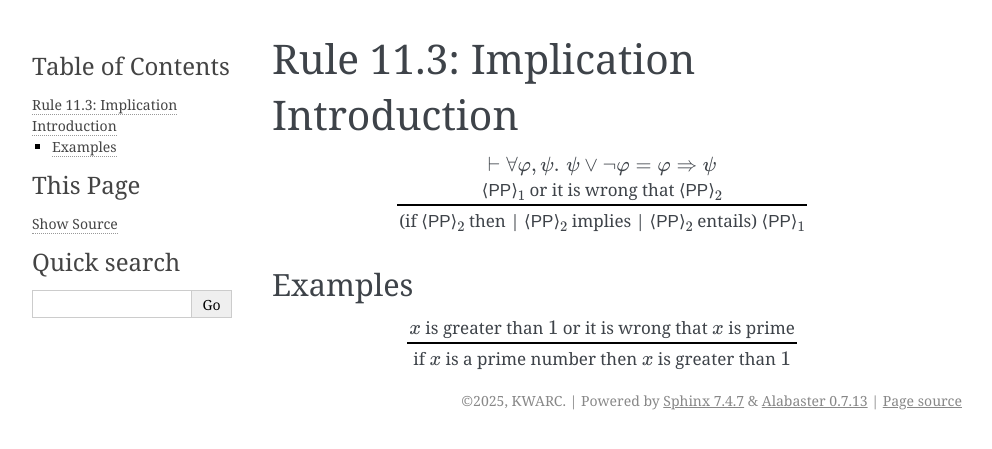
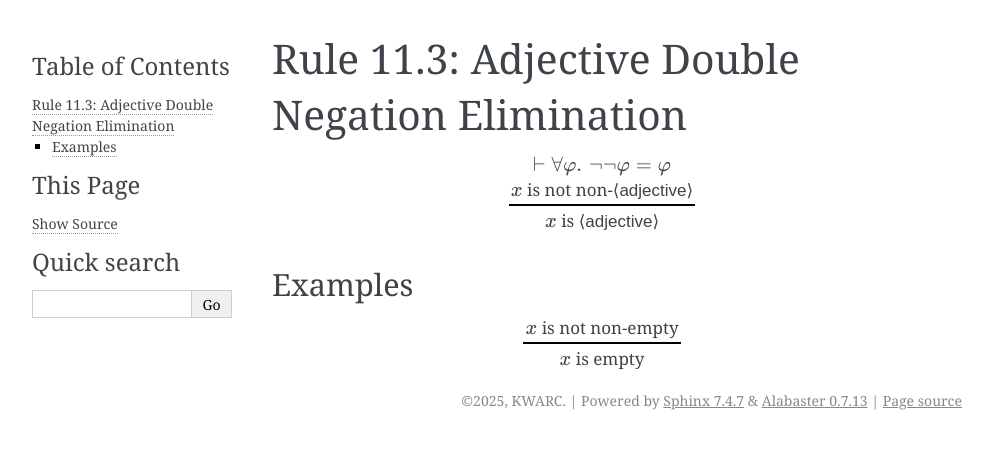
Before and after one commit to FlexiFormal/rewriting-rules, a Sphinx documentation site: the page built from source/rules/rule_11_03.md, in a window 1280 px wide. Shown: the top 449 px of the page, without its empty margins (148-1140 px from the left). Built offline with Sphinx 7.4.7, drawn with Linux system fonts in a browser that asks for light colours; pages that are not in the unit, such as notebooks, are missing from menus.

Commit message:
split rules

````diff
--- a/source/rules/rule_11_03.md
+++ b/source/rules/rule_11_03.md
@@ -1,13 +1,13 @@
-Rule 11.3: Implication Introduction
-===================================
+Rule 11.3: Adjective Double Negation Elimination
+================================================
 
 
 ```{rewrite-rule}
-$\vdash \forall \varphi, \psi.\, \psi \vee \neg \varphi = \varphi \Rightarrow \psi$
+$\vdash \forall \varphi.\, \neg \neg \varphi = \varphi$
 
-{ph}`PP`$_1$ or it is wrong that {ph}`PP`$_2$
+$x$ is not non-{ph}`adjective`
 
-(if {ph}`PP`$_2$ then | {ph}`PP`$_2$ implies | {ph}`PP`$_2$ entails) {ph}`PP`$_1$
+$x$ is {ph}`adjective`
 ```
 
 
@@ -15,7 +15,7 @@ Examples
 --------
 
 ```{rewrite-rule}
-$x$ is greater than $1$ or it is wrong that $x$ is prime
+$x$ is not non-empty
 
-if $x$ is a prime number then $x$ is greater than $1$
+$x$ is empty
 ```
````
Also changed, not shown: source/11_logical_conversion.md (+4 -0 lines), source/rules/rule_11_01.md (+2 -58 lines), source/rules/rule_11_02.md (added, +21 -0 lines), source/rules/rule_11_04.md (added, +21 -0 lines), source/rules/rule_11_05.md (added, +21 -0 lines).
